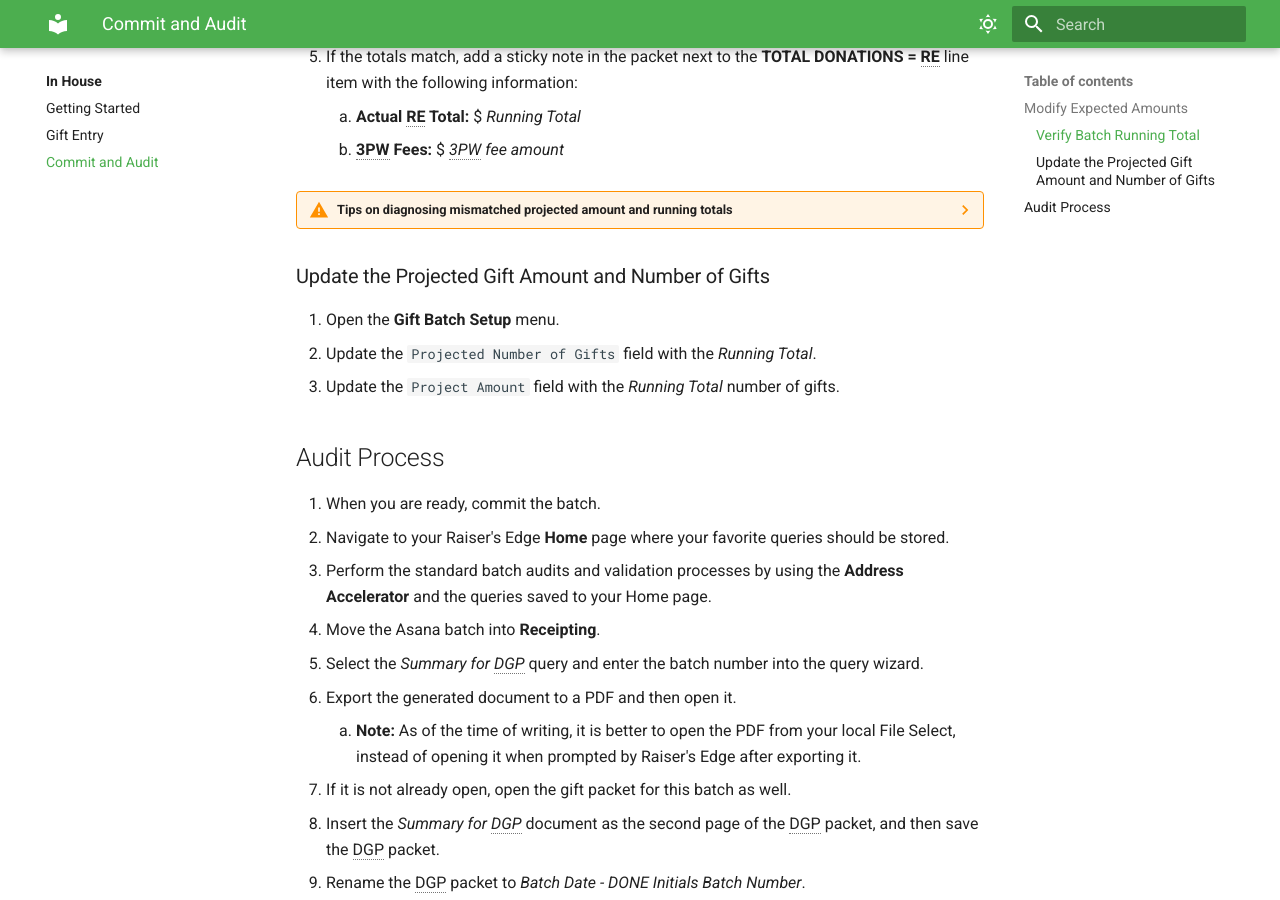
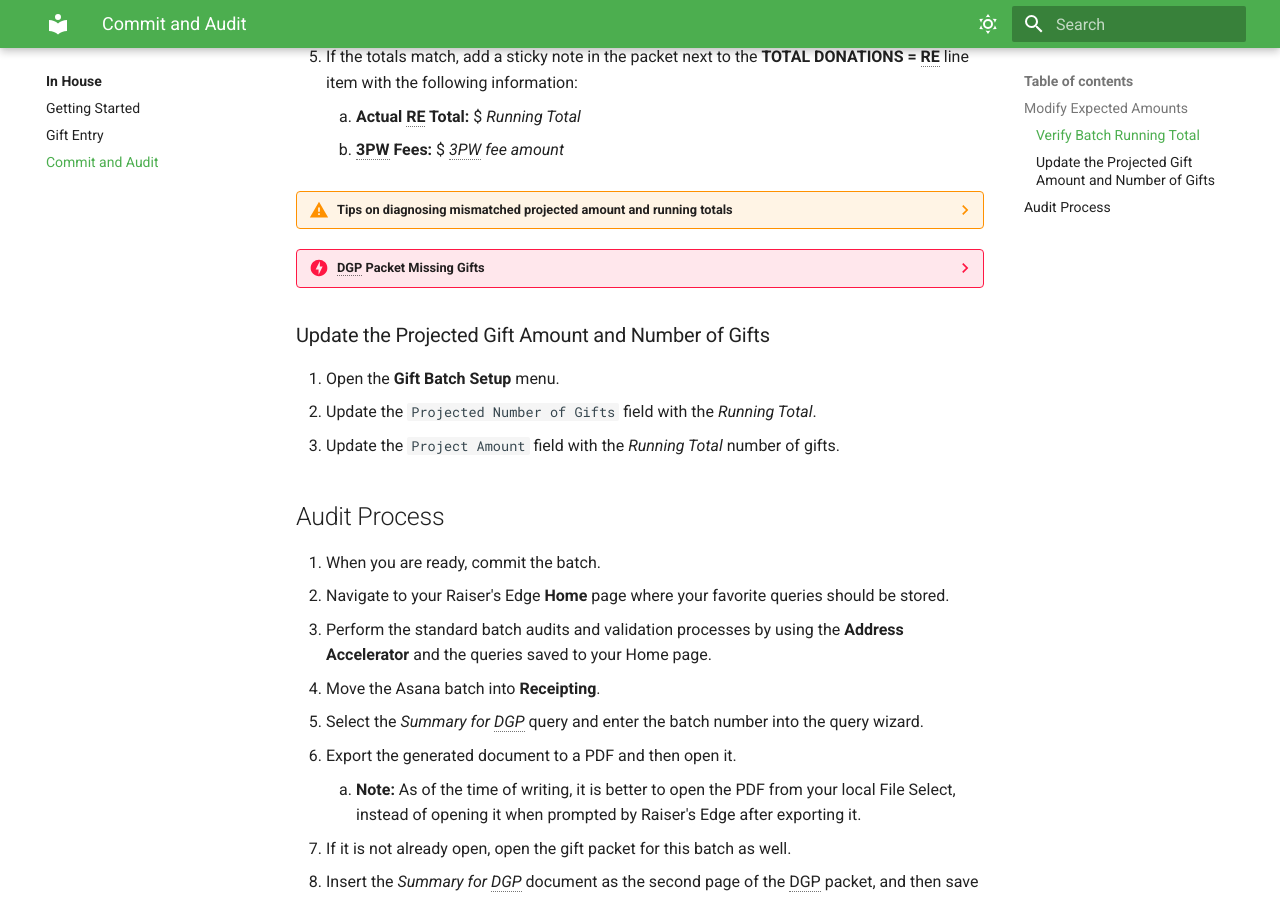
Before and after one commit to jsalsbury-ofb/ofb-docs, an MkDocs documentation site: the page built from docs/in-house/commit.md, in a window 1280 px wide and 900 px high, scrolled down 633 px. Built offline with MkDocs 1.6.1 and Material for MkDocs 9.7.7, drawn with Linux system fonts in a browser that asks for light colours; some of the changed lines change nothing that is shown.

Commit message:
Added warning and danger admonitions to in house commit article.

```diff
--- a/docs/in-house/commit.md
+++ b/docs/in-house/commit.md
@@ -20,7 +20,18 @@
 
 ??? warning "Tips on diagnosing mismatched projected amount and running totals"
 
-    Lorem ipsum
+    If, after accounting for fees and errors, there is still a mismatch between the projected amount in the DGP packet and the actual running total in RE, it is essential to know how to find the source of the discrepancy. Here is a list of common issues and the way to diagnose them:
+
+    - **Problem:** Incorrect gift amounts
+        - **Solution:** Verify that you entered all gift amounts correctly and that you did not, for instance, move a decimal place in one of the gifts.
+    - **Problem:** Missing Fees
+        - **Solution:** Ensure that you have captured and accounted for all 3PW fees. You can verify this by either examining the total 3PW gift amount vs. the check amount issued in the distribution, or by going into the distribution breakdown spreadsheet and looking for a `Fees` column.
+    - **Problem:** Missing gifts
+        - **Solution:** Export your batch to a grid and open in excel. First, process your data to recombine gifts that are a part of the same check. For example, you could *FILTER* by the `Check Number` column for unique values, and then perform a *SUMIF* to get the total of all gifts under that check number. Then, compare all the gift totals in batch to those listed on page 2 of the DGP packet. The easiest way to identify discrepancies could be to put the expected DGP gifts into the spreadsheet as well, sort both columns by amount, and then see whether the batch or the packet is missing gifts. *If the packet is missing gifts, see "DGP Packet Missing Gifts" below.*
+
+??? danger "DGP Packet Missing Gifts"
+
+    If the **DGP Packet** is missing gifts, it is important to notify DRC so they can correct the packet. The gift may have either been forgotten, or intentionally excluded from the packet, so they will need to update the packet accordingly before you can proceed with the batch.
 
 ### Update the Projected Gift Amount and Number of Gifts
 
```
